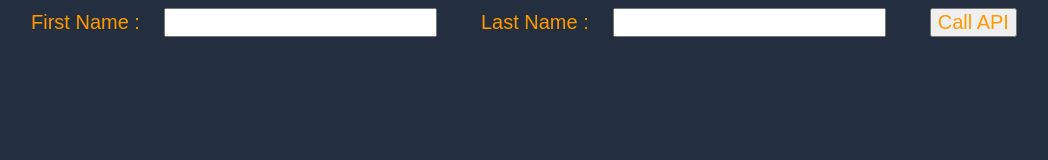
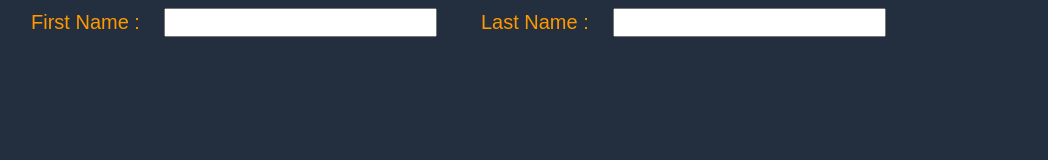
Before and after one commit to sulistiana18/my-first-static-web-app, a plain HTML site: page index.html in a window 1280 px wide. Shown: the whole page, without its empty margins (17-1065 px from the left). Drawn offline with Linux system fonts and the light colour scheme.

Commit message:
Update index.html

```diff
--- a/index.html
+++ b/index.html
@@ -21,29 +21,7 @@
         margin-left: 20px;
         }
     </style>
-    <script>
-        // define the callAPI function that takes a first name and last name as parameters
-        var callAPI = (firstName,lastName)=>{
-            // instantiate a headers object
-            var myHeaders = new Headers();
-            // add content type header to object
-            myHeaders.append("Content-Type", "application/json");
-            // using built in JSON utility package turn object to string and store in a variable
-            var raw = JSON.stringify({"firstName":firstName,"lastName":lastName});
-            // create a JSON object with parameters for API call and store in a variable
-            var requestOptions = {
-                method: 'post',
-                headers: myHeaders,
-                body: raw,
-                redirect: 'follow'
-            };
-            // make API call with parameters and use promises to get response
-            fetch("YOUR-API-INVOKE-URL", requestOptions)
-            .then(response => response.text())
-            .then(result => alert(JSON.parse(result).body))
-            .catch(error => console.log('error', error));
-        }
-    </script>
+
 </head>
 <body>
     <form>
@@ -52,7 +30,7 @@
         <label>Last Name :</label>
         <input type="text" id="lName">
         <!-- set button onClick method to call function we defined passing input values as parameters -->
-        <button type="button" onclick="callAPI(document.getElementById('fName').value,document.getElementById('lName').value)">Call API</button>
+
     </form>
 </body>
 </html>
```
